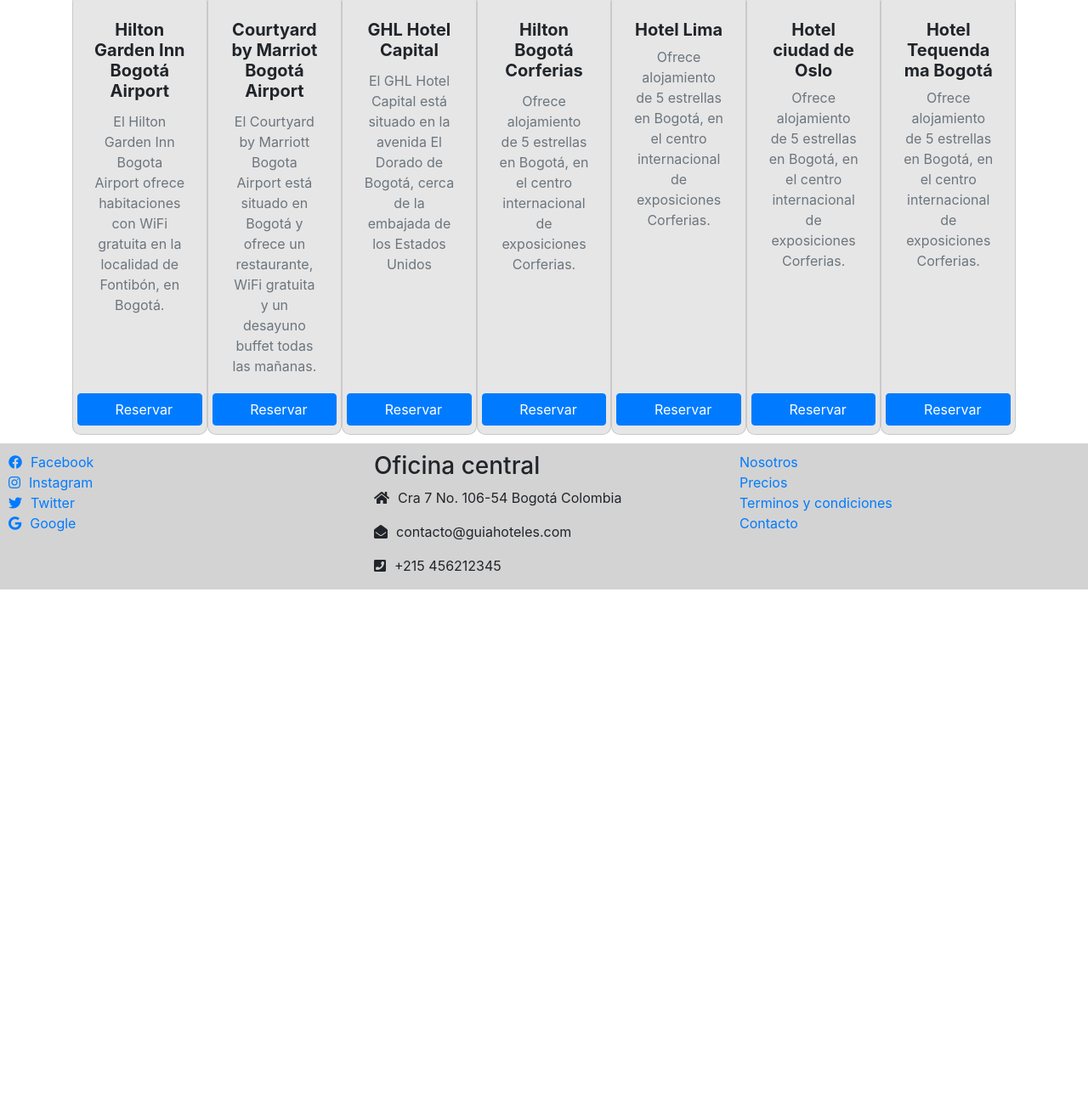
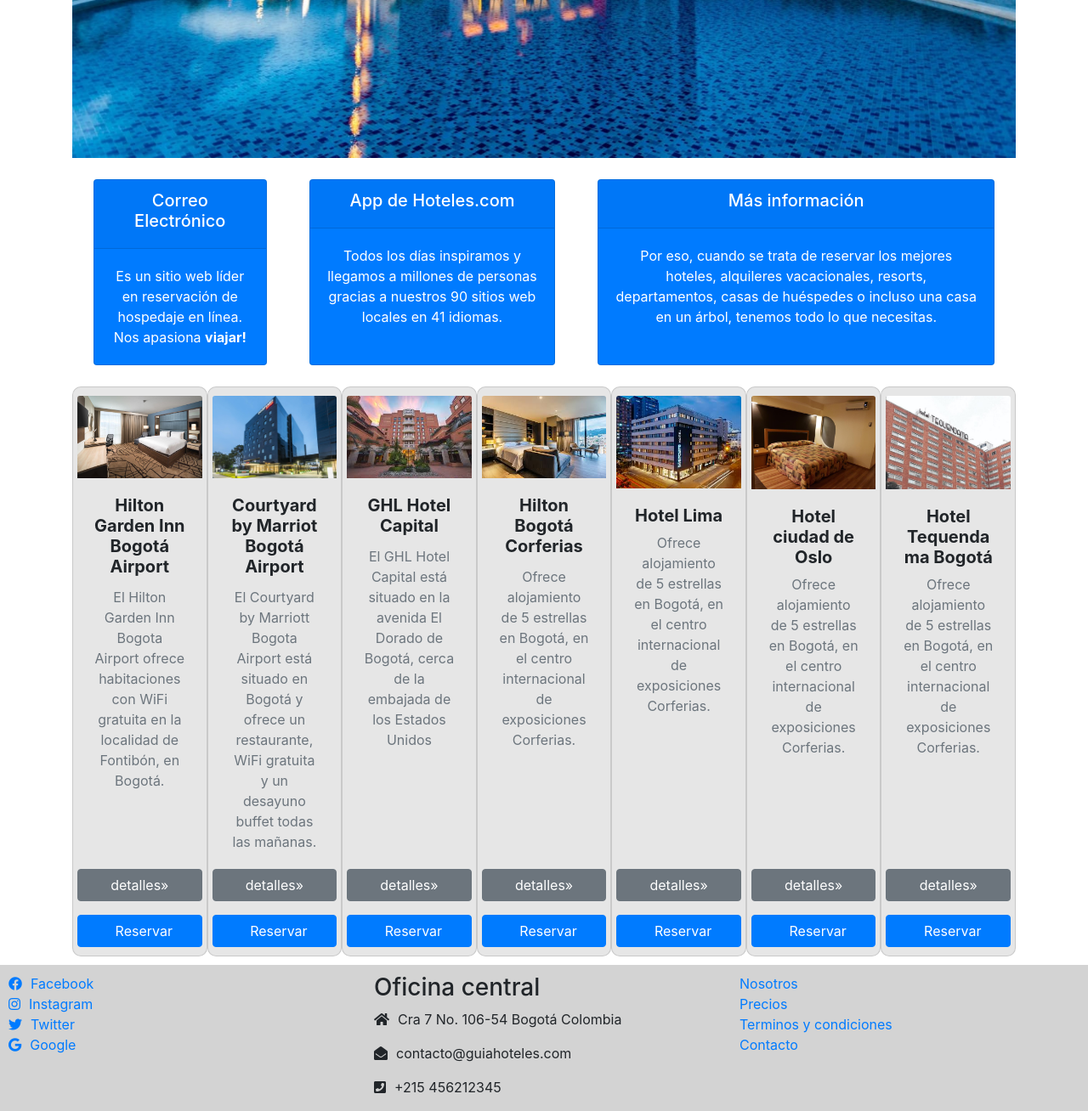
Before and after one commit to afal694/guia_hoteles, a website: page index.html in a window 1280 px wide. Shown: the part 596-1904 px from the top of the page at 85% size. Before the commit the page ends 1290 px from the top, so only its background shows below. Drawn offline with nearby package versions, Linux system fonts and the light colour scheme; a web font is replaced by a local one.

Commit message:
Se agregan imágenes

```diff
--- a/index.html
+++ b/index.html
@@ -30,11 +30,11 @@
           </li>
           <li class="nav-item"><a class="nav-link" href="./about.html">Nosotros</a></li>
           <li class="nav-item"><a class="nav-link" href="./terminos.html">Términos</a></li>
-          <li class="nav-item"><a class="nav-link" href="./precios.html">Precios</a></li>
+          <li class="nav-item"> <a class="nav-link" href="./precios.html">Precios</a></li>
           <li class="nav-item"><a class="nav-link" href="./contacto.html">Contacto</a></li>
         </ul>
         <form class="form-inline my-2 my-lg-0">
-          <input class="form-control mr-sm-2" type="search" placeholder="¿A donde quieres ir?" aria-label="Search">
+          <input class="form-control mr-sm-2" type="search" placeholder="¿A dónde quieres ir?" aria-label="Search">
           <button class="btn btn-outline-success bg-light my-2 my-sm-0" type="submit">Search</button>
         </form>
       </div>
@@ -57,20 +57,21 @@
             <li class="breadcrumb-item active" aria-current=""><a href="#">Home</a></li>
           </ol>
         </nav>
+        <img src="Imagenes/Hoteles/Hotel_Header.jpg" class="img-fluid" alt="Responsive image">
       <div class="d-flex flex-row flex-mowrap justify-content-between ">
-        <div class="card text-white bg-primary " style="margin: 25px">
+        <div class="card text-white bg-primary text-center " style="margin: 25px">
           <div class="card-header"><h5>Correo Electrónico</h5></div>
           <div class="card-body">
             <p class="card-text">Es un sitio web líder en reservación de hospedaje en línea. Nos apasiona <strong>viajar!</strong></p>
           </div>
         </div>
-        <div class="card text-white bg-primary " style="margin: 25px">
+        <div class="card text-white bg-primary text-center " style="margin: 25px">
           <div class="card-header"><h5>App de Hoteles.com</h5></div>
           <div class="card-body">
             <p class="card-text">Todos los días inspiramos y llegamos a millones de personas gracias a nuestros 90 sitios web locales en 41 idiomas.</p>
           </div>
         </div>
-        <div class="card text-white bg-primary " style="margin: 25px">
+        <div class="card text-white bg-primary text-center  " style="margin: 25px">
           <div class="card-header"><h5>Más información</h5></div>
           <div class="card-body">
             <p class="card-text">Por eso, cuando se trata de reservar los mejores hoteles, alquileres vacacionales, resorts, departamentos, casas de huéspedes o incluso una casa en un árbol, tenemos todo lo que necesitas.</p>
@@ -80,52 +81,66 @@
 
       <div class="d-flex flex-wrap">
         <div class="card card-hotel">
+          <img src="Imagenes/Hoteles/hotel1.jpg" class="card-img-top" alt="Hote">
           <div class="card-body">
             <h5 align = "center" class="card-title"><strong>Hilton Garden Inn Bogotá Airport </strong></h5>
             <p class="text-secondary card-text" align="center">El Hilton Garden Inn Bogota Airport ofrece habitaciones con WiFi gratuita en la localidad de Fontibón, en Bogotá.</p>
           </div>
+          <p><a class="btn btn-secondary btn-reservar" href="" role="button">detalles»</a></p>
           <button class="btn btn-primary btn-reservar" type="button" name="button"><span class="oi oi-globe footer-address-icon"></span>Reservar</button>
         </div>
         <div class="card card-hotel">
+        <img src="Imagenes/Hoteles/hotel2.jpg" class="card-img-top" alt="Hote">
           <div class="card-body">
             <h5 align = "center" class="card-title" ><strong>Courtyard by Marriot Bogotá Airport</strong></h5>
             <p class="text-secondary card-text" align="center">El Courtyard by Marriott Bogota Airport está situado en Bogotá y ofrece un restaurante, WiFi gratuita y un desayuno buffet todas las mañanas.</p>
           </div>
+          <p><a class="btn btn-secondary btn-reservar" href="" role="button">detalles»</a></p>
           <button class="btn btn-primary btn-reservar" type="button" name="button"><span class="oi oi-globe footer-address-icon"></span>Reservar</button>
         </div>
         <div class="card card-hotel">
+          <img src="Imagenes/Hoteles/hotel3.jpeg" class="card-img-top" alt="Hote">
           <div class="card-body">
             <h5 align = "center" class="card-title"><strong>GHL Hotel Capital</strong></h5>
             <p class="text-secondary card-text" align="center">El GHL Hotel Capital está situado en la avenida El Dorado de Bogotá, cerca de la embajada de los Estados Unidos</p>
           </div>
+          <p><a class="btn btn-secondary btn-reservar" href="" role="button">detalles»</a></p>
           <button class="btn btn-primary btn-reservar" type="button" name="button"><span class="oi oi-globe footer-address-icon"></span>Reservar</button>
         </div>
         <div class="card card-hotel">
+          <img src="Imagenes/Hoteles/hotel4.jpeg" class="card-img-top" alt="Hote">
           <div class="card-body">
             <h5 align = "center" class="card-title"><strong>Hilton Bogotá Corferias</strong></h5>
             <p class="text-secondary card-text" align="center">Ofrece alojamiento de 5 estrellas en Bogotá, en el centro internacional de exposiciones Corferias.</p>
           </div>
+          <p><a class="btn btn-secondary btn-reservar" href="" role="button">detalles»</a></p>
           <button class="btn btn-primary btn-reservar" type="button" name="button"><span class="oi oi-globe footer-address-icon"></span>Reservar</button>
         </div>
         <div class="card card-hotel">
+          <img src="Imagenes/Hoteles/hotel5.jpeg" class="card-img-top" alt="Hote">
           <div class="card-body" class="card-title">
             <h5 align = "center"><strong>Hotel Lima</strong></h5>
             <p class="text-secondary card-text" align="center">Ofrece alojamiento de 5 estrellas en Bogotá, en el centro internacional de exposiciones Corferias.</p>
           </div>
+          <p><a class="btn btn-secondary btn-reservar" href="" role="button">detalles»</a></p>
           <button class="btn btn-primary btn-reservar" type="button" name="button"><span class="oi oi-globe footer-address-icon"></span>Reservar</button>
         </div>
         <div class="card card-hotel" class="card-title">
+          <img src="Imagenes/Hoteles/hotel6.jpg" class="card-img-top" alt="Hote">
           <div class="card-body">
             <h5 align = "center"><strong>Hotel ciudad de Oslo</strong></h5>
             <p class="text-secondary card-text" align="center">Ofrece alojamiento de 5 estrellas en Bogotá, en el centro internacional de exposiciones Corferias.</p>
           </div>
+          <p><a class="btn btn-secondary btn-reservar" href="" role="button">detalles»</a></p>
           <button class="btn btn-primary btn-reservar" type="button" name="button"><span class="oi oi-globe footer-address-icon"></span>Reservar</button>
         </div>
         <div class="card card-hotel" class="card-title">
+          <img src="Imagenes/Hoteles/hotel7.jpeg" class="card-img-top" alt="Hote">
           <div class="card-body">
             <h5 align = "center"><strong>Hotel Tequendama Bogotá</strong></h5>
             <p class="text-secondary card-text" align="center">Ofrece alojamiento de 5 estrellas en Bogotá, en el centro internacional de exposiciones Corferias.</p>
           </div>
+          <p><a class="btn btn-secondary btn-reservar" href="" role="button">detalles»</a></p>
           <button class="btn btn-primary btn-reservar" type="button" name="button"><span class="oi oi-globe footer-address-icon"></span>Reservar</button>
         </div>
     </div>
```
Also changed, not shown: about.html (+2 -0 lines), precios.html (+12 -0 lines), Imagenes/Hoteles/Hotel_Header.jpg (added), Imagenes/Hoteles/hotel-casa-blanca.gif (added), Imagenes/Hoteles/hotel1.jpg (added), Imagenes/Hoteles/hotel2.jpg (added), Imagenes/Hoteles/hotel3.jpeg (added), Imagenes/Hoteles/hotel4.jpeg (added), Imagenes/Hoteles/hotel5.jpeg (added), Imagenes/Hoteles/hotel6.jpeg (added), Imagenes/Hoteles/hotel6.jpg (added), Imagenes/Hoteles/hotel6.jpg.jpg (added), Imagenes/Hoteles/hotel7.jpeg (added).
